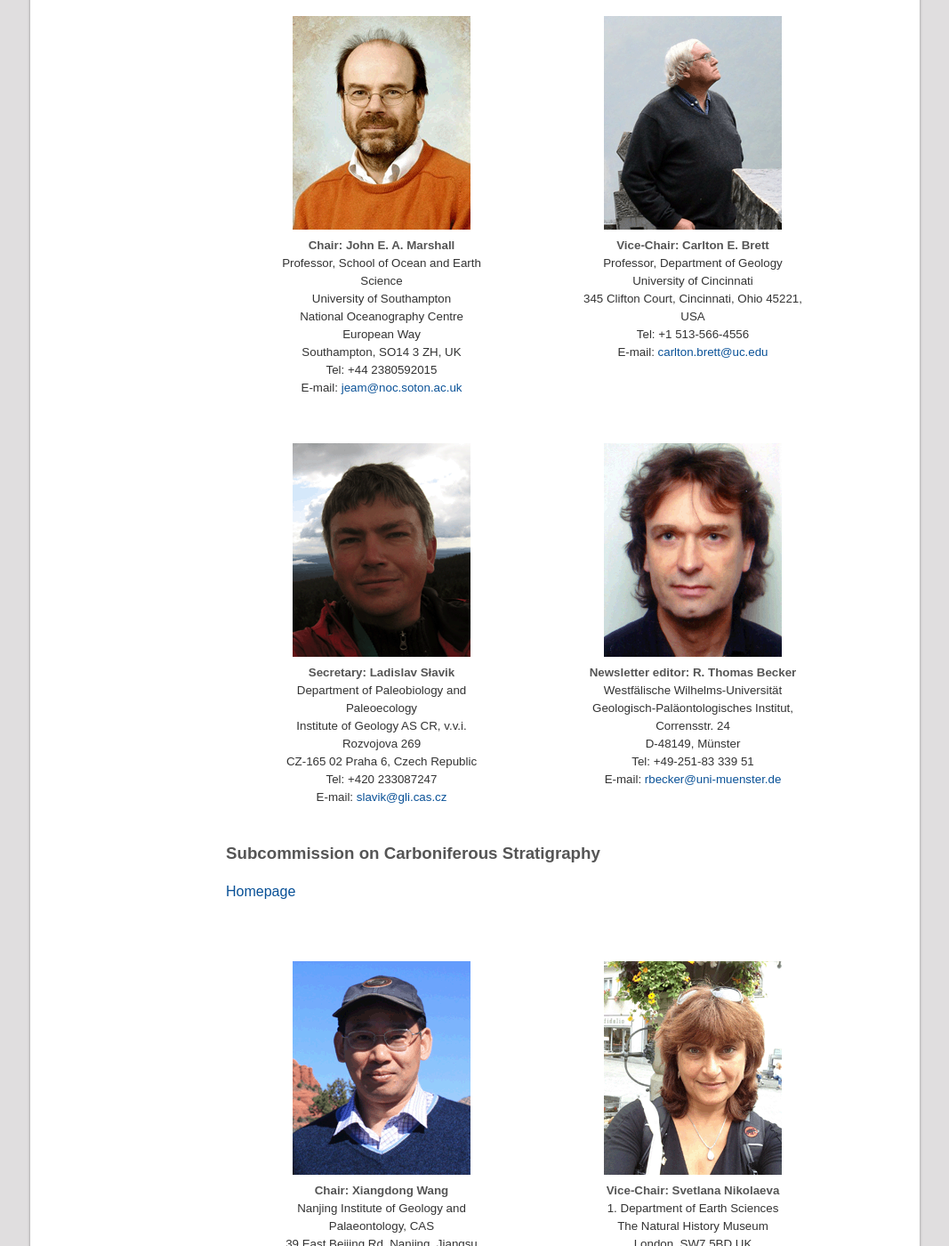
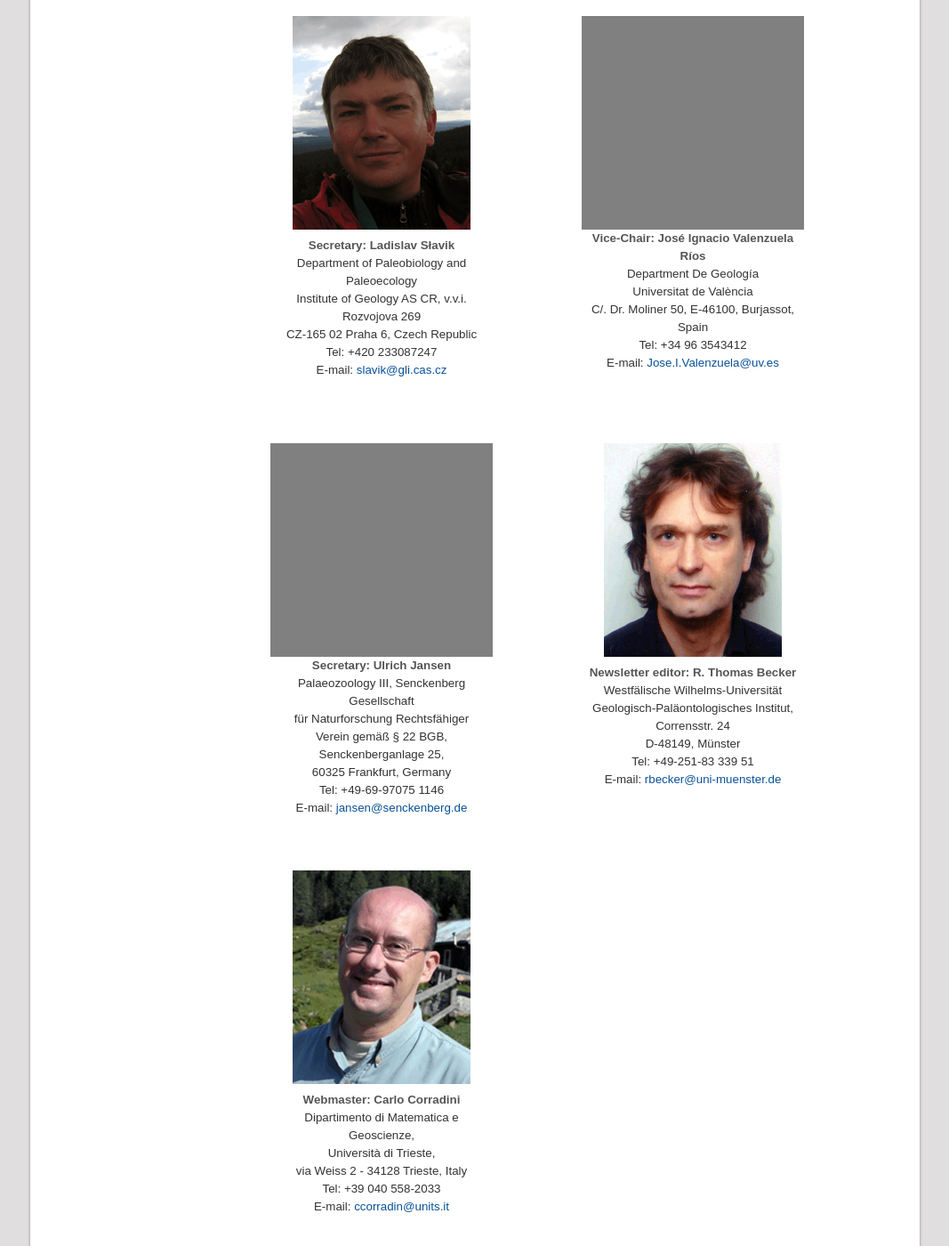
Before and after one commit to i-c-stratigraphy/i-c-stratigraphy.github.io, a Jekyll site: the page built from pages/subcommissions.md, in a window 1280 px wide and 1400 px high, scrolled down 7936 px. Shown: the whole window at 89% size, without its empty margins (106-1173 px from the left). Built offline with Jekyll 4.4.1, drawn with Linux system fonts in a browser that asks for light colours; some of the changed text lies outside the part shown.

Commit message:
update ICS VC, Devonian, Paleogene & Silurian updated

```diff
--- a/pages/subcommissions.md
+++ b/pages/subcommissions.md
@@ -288,36 +288,15 @@
     </p>
 </div>
 
+<div class="person">
+    <div style="height:240px; background-color: grey;"></div>
+    <h4>Webmaster: Huang Bin</h4>
+</div>
+
 <div style="clear:both;"></div>
 
 ### <a id="devonian"></a>Subcommission on Devonian Stratigraphy
 [Homepage](http://devonian.stratigraphy.org/)
-<div class="person">
-    <img src="/images/person-marshall.gif" alt="" />
-    <h4>Chair: John E. A. Marshall</h4>
-    <p>
-        Professor, School of Ocean and Earth Science<br />
-        University of Southampton<br />
-        National Oceanography Centre<br />
-        European Way<br />
-        Southampton, SO14 3 ZH, UK<br />
-        Tel: +44 2380592015<br />
-        E-mail: <a href="mailto:jeam@noc.soton.ac.uk">jeam@noc.soton.ac.uk</a>
-    </p>
-</div>
-
-<div class="person">
-    <img src="/images/person-brett.gif" alt="" />
-    <h4>Vice-Chair: Carlton E. Brett</h4>
-    <p>
-        Professor, Department of Geology<br />
-        University of Cincinnati<br />
-        345 Clifton Court, Cincinnati, Ohio 45221, USA<br />
-        Tel: +1 513-566-4556<br />
-        E-mail: <a href="mailto:carlton.brett@uc.edu">carlton.brett@uc.edu</a>
-    </p>
-</div>
-
 <div class="person">
     <img src="/images/person-slavik.gif" alt="" />
     <h4>Secretary: Ladislav Słavik</h4>
@@ -332,6 +311,31 @@
 </div>
 
 <div class="person">
+    <div style="height:240px; background-color: grey;"></div>
+    <h4>Vice-Chair: José Ignacio Valenzuela Ríos</h4>
+    <p>
+        Department De Geología<br />
+        Universitat de València<br />
+        C/. Dr. Moliner 50, E-46100, Burjassot, Spain<br />
+        Tel: +34 96 3543412<br />
+        E-mail: <a href="mailto:Jose.I.Valenzuela@uv.es">Jose.I.Valenzuela@uv.es</a>
+    </p>
+</div>
+
+<div class="person">
+    <div style="height:240px; background-color: grey;"></div>
+    <h4>Secretary: Ulrich Jansen</h4>
+    <p>
+        Palaeozoology III, Senckenberg Gesellschaft<br />
+        für Naturforschung Rechtsfähiger<br />
+        Verein gemäß § 22 BGB, Senckenberganlage 25,<br />
+        60325 Frankfurt, Germany<br />
+        Tel: +49-69-97075 1146<br />
+        E-mail: <a href="mailto:jansen@senckenberg.de">jansen@senckenberg.de</a>
+    </p>
+</div>
+
+<div class="person">
     <img src="/images/person-becker.gif" alt="" />
     <h4>Newsletter editor: R. Thomas Becker</h4>
     <p>
@@ -340,6 +344,18 @@
         D-48149, Münster<br />
         Tel: +49-251-83 339 51<br />
         E-mail: <a href="mailto:rbecker@uni-muenster.de">rbecker@uni-muenster.de</a>
+    </p>
+</div>
+
+<div class="person">
+    <img src="/images/person-corradini.gif" alt="" />
+    <h4>Webmaster: Carlo Corradini</h4>
+    <p>
+        Dipartimento di Matematica e Geoscienze,<br />
+        Università di Trieste,<br />
+        via Weiss 2 - 34128 Trieste, Italy<br />
+        Tel: +39 040 558-2033<br />
+        E-mail: <a href="mailto:ccorradin@units.it">ccorradin@units.it</a>
     </p>
 </div>
 
@@ -479,14 +495,15 @@
 ### <a id="jurassic"></a>Subcommission on Jurassic Stratigraphy
 [Homepage](http://jurassic.stratigraphy.org/)
 <div class="person">
-    <img src="/images/person-hesselbo.gif" alt="" />
-    <h4>Chair: Stephen P. Hesselbo</h4>
+    <img src="/images/person-coe.png" alt="" />
+    <h4>Chair: Angela L. Coe</h4>
     <p>
-        Professor, Department of Earth Sciences<br />
-        University of Oxford,<br />
-        Oxford OX1 3PR, UK<br />
-        Tel: +<br />
-        E-mail: <a href="mailto:Stephen.Hesselbo@earth.ox.ac.uk">Stephen.Hesselbo@earth.ox.ac.uk</a>
+        Professor, School of Environment,<br />
+        Earth and Ecosystem Sciences,<br />
+        The Open University,<br />
+        Walton Hall, Milton Keynes, MK7 6AA, UK<br />
+        Tel: +44 1098 652161<br />
+        E-mail: <a href="mailto:Angela.Coe@open.ac.uk">Angela.Coe@open.ac.uk</a>
   </p>
 </div>
 
@@ -503,8 +520,8 @@
 </div>
 
 <div class="person">
-    <img src="/images/person-pienkowski.gif" alt="" />
-    <h4>Secretary: Grzegorz Pienkowski</h4>
+    <img src="/images/person-pienkowski.png" alt="" />
+    <h4>Vice-Chair: Grzegorz Pienkowski</h4>
     <p>
         Polish Geological Institute - National Research Institute<br />
         4 Rakowiecka St.<br />
@@ -574,20 +591,8 @@
 ### <a id="paleogene"></a>Subcommission on Paleogene Stratigraphy
 [Homepage](http://paleogene.stratigraphy.org/)
 <div class="person">
-    <img src="/images/person-monechi.gif" alt="" />
-    <h4>Chair: Simonetta Monechi</h4>
-    <p>
-        Professor, Dipartimento di Scienze della Terra<br />
-        Universitá di Firenze<br />
-        4, Via la Pira, I-50121, Italy<br />
-        Tel: +390552757597<br />
-        E-mail: <a href="mailto:Simonetta.monechi@unifi.it">Simonetta.monechi@unifi.it</a>
-    </p>
-</div>
-
-<div class="person">
     <img src="/images/person-alegret.gif" alt="" />
-    <h4>Vice-Chair: Laia Alegret</h4>
+    <h4>Chair: Laia Alegret</h4>
     <p>
         Dept. Ciencias de la Tierra<br />
         Universidad de Zaragoza<br />
@@ -599,13 +604,26 @@
 
 <div class="person">
     <img src="/images/person-payros.gif" alt="" />
-    <h4>Secretary: Aitor Payros</h4>
+    <h4>Vice-Chair: Aitor Payros</h4>
     <p>
         Department of Stratigraphy and Paleontology<br />
         University of the Basque Country  (UPV/EHU)<br />
         Ap. 644, E48080 Bilbao, Spain<br />
         Tel: +34 946015427<br />
         E-mail: <a href="mailto:a.payros@ehu.eus">a.payros@ehu.eus</a>
+    </p>
+</div>
+
+<div class="person">
+    <div style="height:240px; background-color: grey;"></div>
+    <h4>Secretary: Claudia Agnini</h4>
+    <p>
+        Dipartimento di Geoscienze<br />
+        Universita' degli Studi di Padova<br />
+        Via Giovanni Gradenigo,<br />
+        6 - I-35131 - Padova – Italy<br />
+        Tel: +390498279187<br />
+        E-mail: <a href="mailto:claudia.agnini@unipd.it">claudia.agnini@unipd.it</a>
     </p>
 </div>
 
```
Also changed, not shown: other parts of pages/subcommissions.md (+1 -1 lines), pages/executive.md (+6 -7 lines), images/person-coe.png (added), images/person-pienkowski.png (added).
